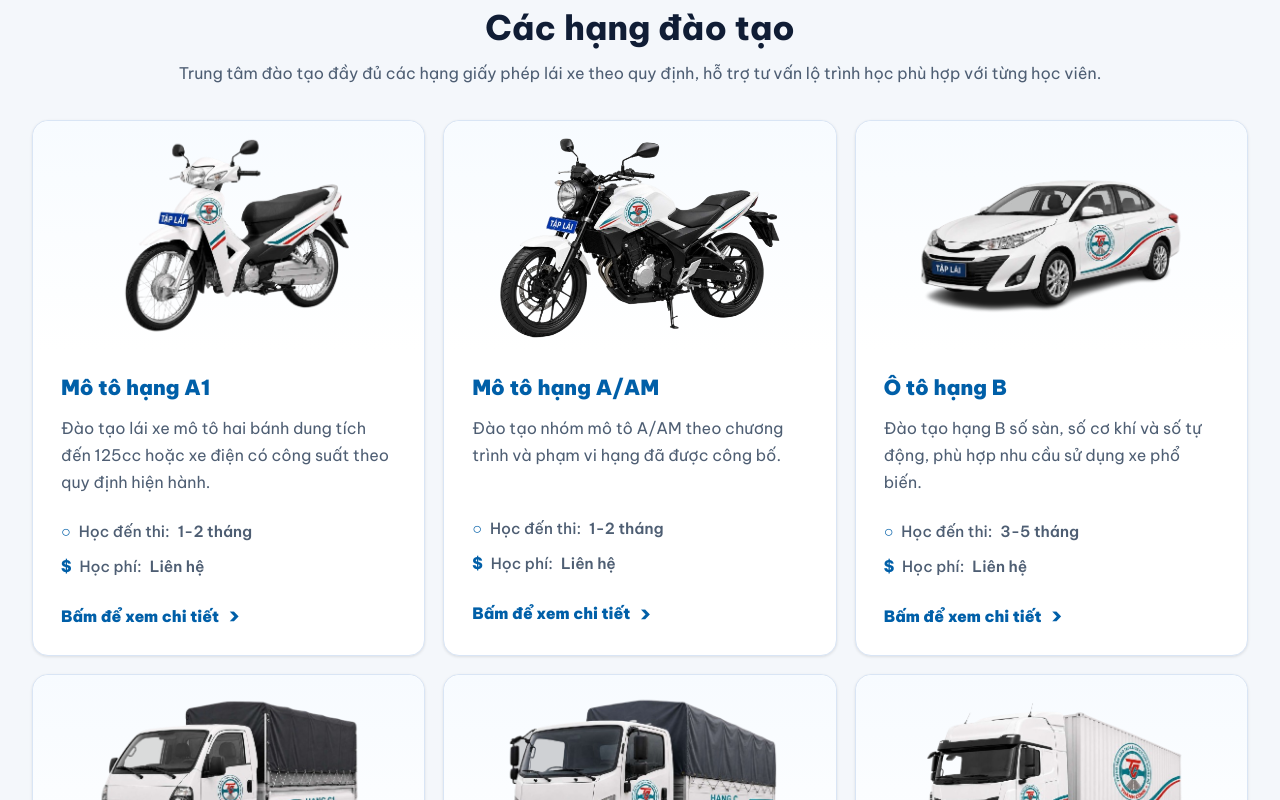
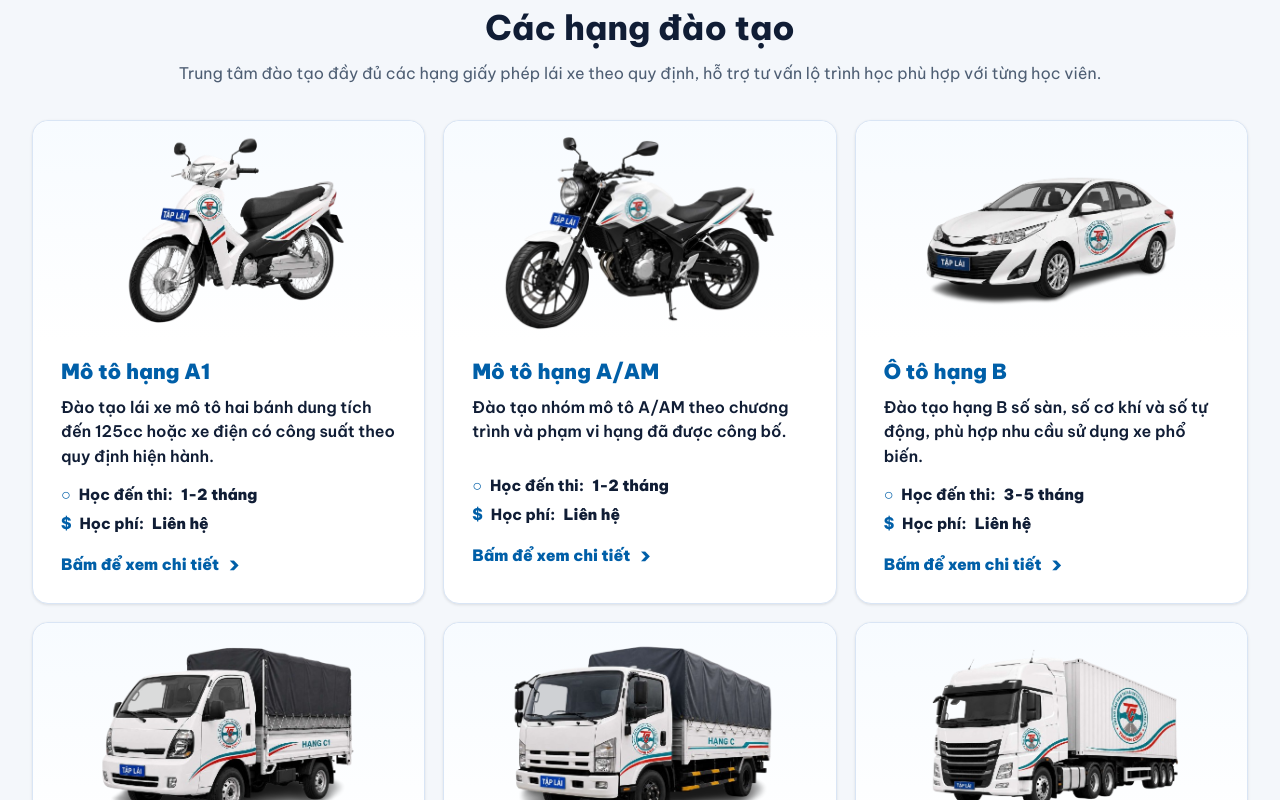
Before and after one commit to iamthais2hag/WebSite-TTDTLXCGDB-ThanhCong, a React (Vite) app in the folder client/: page / in a window 1280 px wide. Shown: the part 3400-4200 px from the top of the page. Built offline with nearby package versions, Linux system fonts and the light colour scheme; no server answers.

Commit message:
Nen khoang cach card dao tao

```diff
--- a/client/src/App.css
+++ b/client/src/App.css
@@ -727,10 +727,10 @@ input {
 
 .training-card__media {
   width: calc(100% + 60px);
-  height: 238px;
+  height: 224px;
   min-height: 0;
-  margin: -30px -30px 26px;
-  padding: 18px 28px 12px;
+  margin: -30px -30px 20px;
+  padding: 14px 28px 8px;
   display: flex;
   align-items: center;
   justify-content: center;
@@ -742,13 +742,13 @@ input {
   display: block;
   width: 100%;
   max-width: 100%;
-  max-height: 210px;
+  max-height: 202px;
   height: auto;
   object-fit: contain;
 }
 
 .training-card h3 {
-  margin: 0 0 14px;
+  margin: 0 0 10px;
   color: var(--brand-blue);
   font-size: clamp(1.34rem, 1.6vw, 1.58rem);
   font-weight: 900;
@@ -757,20 +757,21 @@ input {
 
 .training-card p {
   margin: 0;
-  color: var(--text-muted);
-  line-height: 1.72;
+  color: var(--text-main);
+  line-height: 1.56;
 }
 
 .training-card__summary {
-  min-height: 86px;
+  min-height: 70px;
   color: var(--text-main);
   font-size: 1rem;
+  font-weight: 600;
 }
 
 .training-card__details {
   display: grid;
-  gap: 8px;
-  margin-top: 22px;
+  gap: 5px;
+  margin-top: 14px;
 }
 
 .training-card__detail {
@@ -796,13 +797,13 @@ input {
 }
 
 .training-card__detail span {
-  color: var(--text-muted);
-  font-weight: 500;
+  color: var(--text-main);
+  font-weight: 800;
 }
 
 .training-card__detail strong {
-  color: var(--text-muted);
-  font-weight: 600;
+  color: var(--text-main);
+  font-weight: 900;
 }
 
 .training-card__link {
@@ -810,7 +811,7 @@ input {
   align-items: center;
   gap: 10px;
   width: fit-content;
-  margin-top: 26px;
+  margin-top: 18px;
   color: var(--brand-blue);
   font-size: 0.98rem;
   font-weight: 900;
@@ -1637,10 +1638,10 @@ input {
 
 .training-card__media {
   width: calc(100% + 56px);
-  height: 230px;
+  height: 220px;
   min-height: 0;
-  margin: -28px -28px 24px;
-  padding: 18px 26px 12px;
+  margin: -28px -28px 18px;
+  padding: 14px 26px 8px;
   border-radius: 16px 16px 0 0;
   background: linear-gradient(180deg, #f7fbff 0%, #ffffff 100%);
 }
@@ -1651,11 +1652,11 @@ input {
 }
 
 .training-card p {
-  line-height: 1.68;
+  line-height: 1.52;
 }
 
 .training-card__summary {
-  min-height: 78px;
+  min-height: 64px;
 }
 
 @media (min-width: 1180px) {
```
